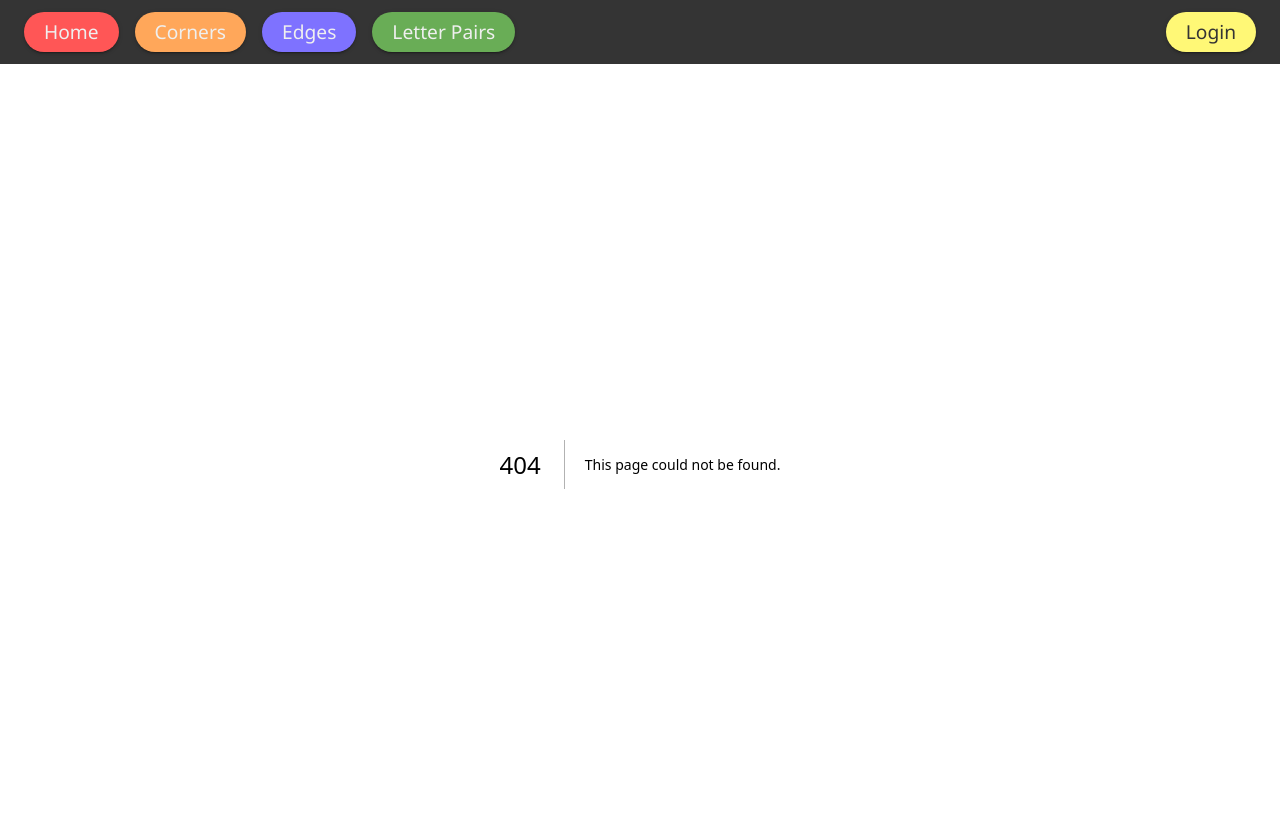
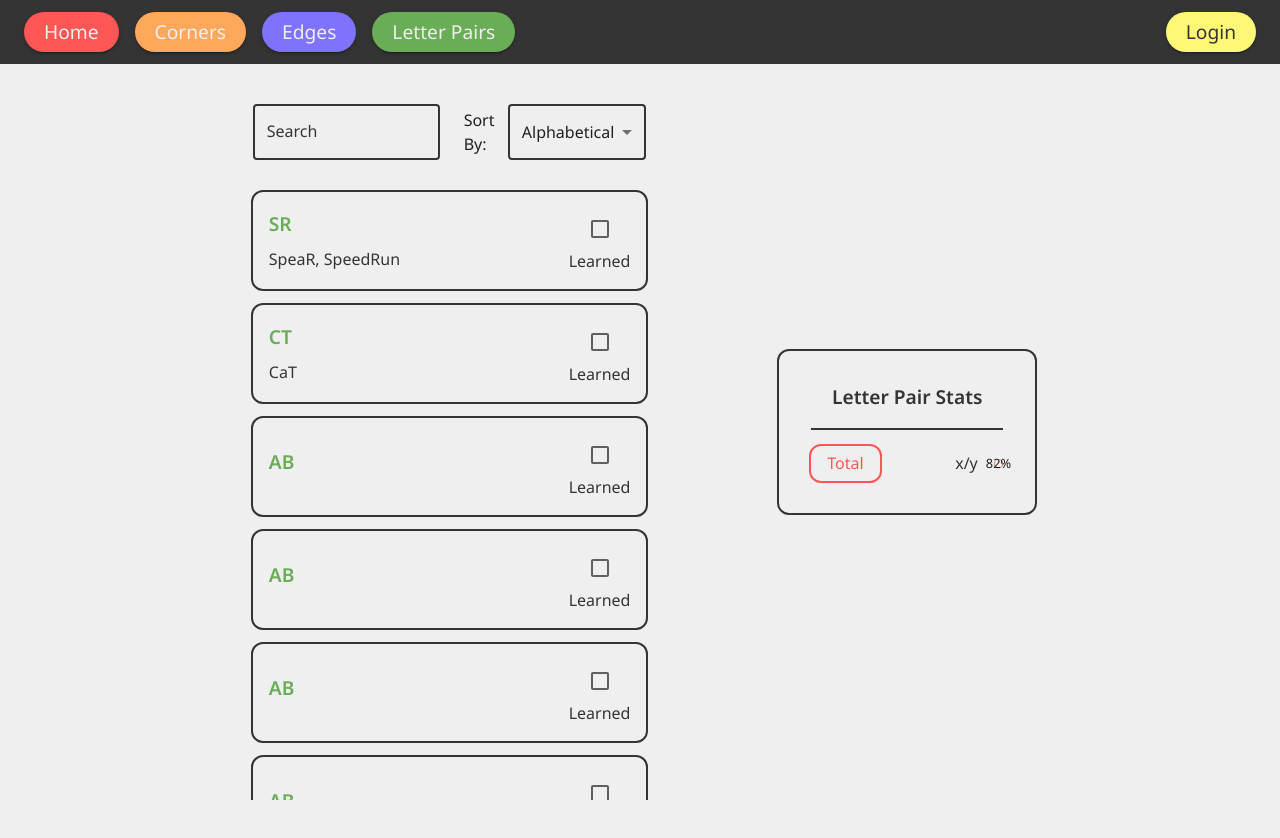
Before and after one commit to xander1111/cs494-final, a Next.js app: page /letterPairs in a window 1280 px wide. Before the commit this address had no page. Shown: the top 838 px of the page. After the commit the page ends 800 px from the top, so only its background shows below. Built offline with nearby package versions, Linux system fonts and the light colour scheme.

Commit message:
Add letter pair page

```diff
--- /dev/null
+++ b/src/app/letterPairs/page.tsx
@@ -0,0 +1,70 @@
+'use client'
+
+import { useState } from "react";
+
+import { List, MenuItem, Stack, Typography } from "@mui/material";
+
+
+import StyledTextField from "@/components/styledTextField";
+import StyledSelect from "@/components/styledSelect";
+import { LetterPairCard } from "@/components/letterPairCard";
+import { StatsCard } from "@/components/statsCard";
+import { StatLine } from "@/components/statLine";
+
+
+export default function Home() {
+    const [searchTerm, setSearchTerm] = useState<string>("")
+    const [sortBy, setSortBy] = useState<string>("alphabetical")
+    const [ascending, setAscending] = useState<boolean>(false)
+
+    return (
+        <Stack direction='row' width='80%' height='calc(100vh - 4rem)' justifyContent='space-evenly'>
+            <Stack direction='column' gap={2} height='100%' width='40%' justifyContent='flex-start' pt={5} >
+                <Stack direction='row' pl={1} pr={1} gap={2} width='100%' justifyContent='flex-start'>
+                    <StyledTextField label="Search" type='search' onChange={e => { setSearchTerm(e.target.value) }} color='success' />
+
+                    <Stack direction='row' >
+                        <Typography variant='cardSubheader'>Sort By:</Typography>
+                        <StyledSelect
+                            value={sortBy}
+                            onChange={e => { setSortBy(e.target.value as string) }}
+                            color='success'
+                        >
+                            <MenuItem value="alphabetical">Alphabetical</MenuItem>
+                            <MenuItem value="learned">Learned</MenuItem>
+                        </StyledSelect>
+                    </Stack>
+                    {/* TODO Filter chip */}
+                </Stack>
+                <List
+                    sx={{
+                        maxHeight: '100%',
+                        overflow: 'auto',
+                        width: '100%',
+                        pl: 1,
+                        pr: 1,
+                    }}
+                >
+                    <LetterPairCard letterPair="SR" words={["SpeaR", "SpeedRun"]} color='success' />
+                    <LetterPairCard letterPair="CT" words={["CaT"]} color='success' />
+
+                    <LetterPairCard letterPair="AB" words={[]} color='success' />
+                    <LetterPairCard letterPair="AB" words={[]} color='success' />
+                    <LetterPairCard letterPair="AB" words={[]} color='success' />
+                    <LetterPairCard letterPair="AB" words={[]} color='success' />
+                    <LetterPairCard letterPair="AB" words={[]} color='success' />
+                    <LetterPairCard letterPair="AB" words={[]} color='success' />
+                    <LetterPairCard letterPair="AB" words={[]} color='success' />
+                    <LetterPairCard letterPair="AB" words={[]} color='success' />
+                    <LetterPairCard letterPair="AB" words={[]} color='success' />
+                    <LetterPairCard letterPair="AB" words={[]} color='success' />
+                    <LetterPairCard letterPair="AB" words={[]} color='success' />
+                    <LetterPairCard letterPair="AB" words={[]} color='success' />
+                </List>
+            </Stack>
+            <StatsCard type="Letter Pair">
+                <StatLine category="Total" numericCompletion="x/y" percentCompletion={82} color='error' />
+            </StatsCard>
+        </Stack>
+    );
+}
--- /dev/null
+++ b/src/components/letterPairCard.tsx
@@ -0,0 +1,19 @@
+import { Checkbox, InputLabel, Stack, Typography } from "@mui/material";
+import StyledCard from "@/components/styledCard";
+
+export function LetterPairCard(props: { letterPair: string, words: string[], color: 'primary' | 'secondary' | 'error' | 'success' }) {
+    return (
+        <StyledCard sx={{ width: '100%', mb: 2 }}>
+            <Stack direction='row' justifyContent='space-between' spacing={2} >
+                <Stack alignItems='flex-start'>
+                    <Typography variant="cardHeader" color={props.color}>{props.letterPair}</Typography>
+                    <Typography variant="cardSubheader" color='common.black' textAlign='center'>{props.words.join(", ")}</Typography>
+                </Stack>
+                <Stack spacing={0}>
+                    <Checkbox color={props.color} />
+                    <InputLabel sx={{ color: 'common.black' }}>Learned</InputLabel>
+                </Stack>
+            </Stack>
+        </StyledCard>
+    )
+}
```
